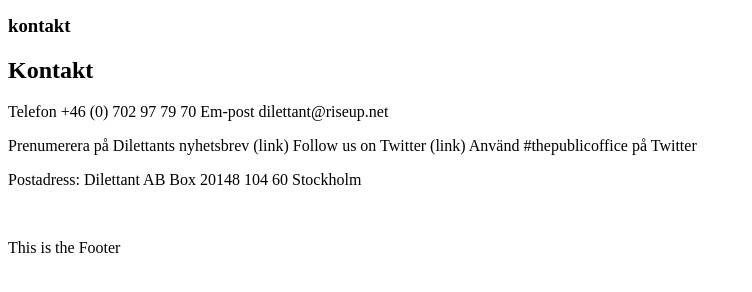
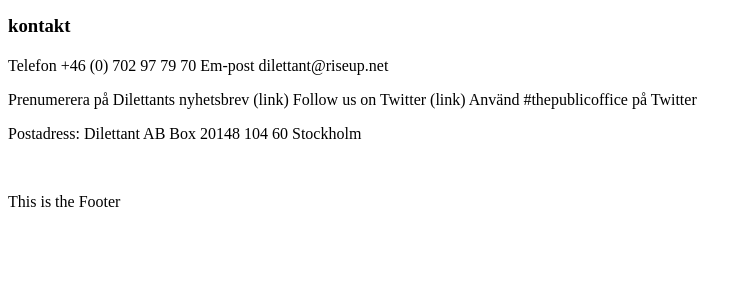
Before and after one commit to dilettant/allmannakontoret, a Jekyll site: the page built from kontakt.md, in a window 1280 px wide, cut to the strip 318-610 px from the top of the page. Shown: the whole strip, without its empty margins (0-752 px from the left). Built offline with Jekyll 4.4.1, drawn with Linux system fonts in a browser that asks for light colours.

Commit message:
optimizing readability

```diff
--- a/_layouts/global.html
+++ b/_layouts/global.html
@@ -3,8 +3,9 @@
 ---
 <article class="hentry">
   <header>
-    <h1 id="top" class="entry-title">{% if site[page.category] %}{{site[page.category]}}{% else %}{{page.category}}{% endif %}</h2>
-    <h2 class="entry-summary">{{page.title | capitalize}}</h3>
+    {% capture title %}{% if site[page.category] %}{{site[page.category]}}{% else %}{{page.category}}{% endif %}{% endcapture %}
+    <h1 id="top" class="entry-title">{{title}}</h2>
+    <h2 class="entry-summary">{% if title != page.title%}{{page.title | capitalize}}{% endif %}</h3>
   </header>
   <div class="hentry-content">{{ content }}</div>
 </article>
```
